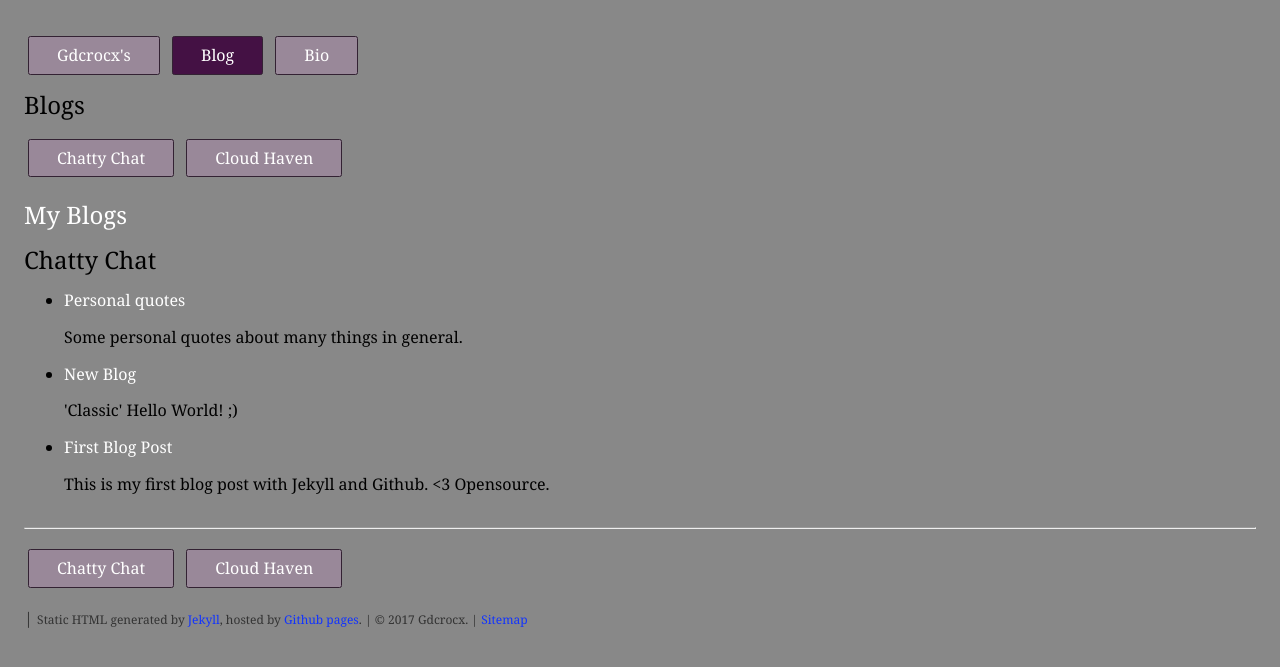
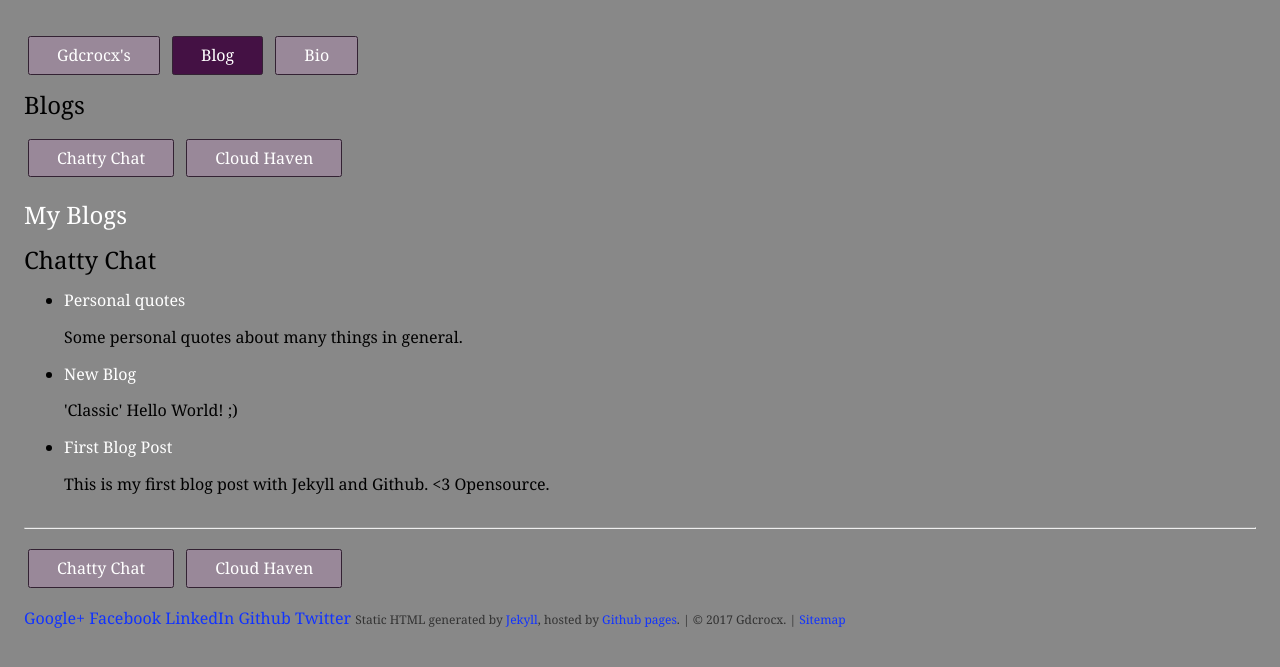
Before and after one commit to georgepiuschettupuzha/georgepiuschettupuzha.github.io, a Jekyll site: the page built from chattychat.html, in a window 1280 px wide. Shown: the top 667 px of the page. Built offline with Jekyll 4.4.1, drawn with Linux system fonts in a browser that asks for light colours.

Commit message:
Added social links to the footer include

```diff
--- a/_includes/footer.html
+++ b/_includes/footer.html
@@ -4,7 +4,13 @@
 
         <!--{% include copyContent.html copyClass='copyContent-bottom' %}    -->
 
-        {% include blogNav.html %} |
+        {% include blogNav.html %}
+
+        <a href="https://plus.google.com/+GeorgeDavisGdcrocx">Google+</a>
+        <a href="https://www.facebook.com/GDCrocx">Facebook</a>
+        <a href="https://www.linkedin.com/in/george-davis-c-0a042563/">LinkedIn</a>
+        <a href="https://github.com/gdcrocx">Github</a>
+        <a href="https://twitter.com/GDCrocx">Twitter</a>
 
         <span>Static HTML generated by <a href="https://jekyllrb.com/">Jekyll</a>, hosted by <a href="https://pages.github.com/">Github pages</a>. | &copy; 2017 Gdcrocx. | <a href="{{site.baseUrl}}/sitemap">Sitemap</a></span>
 
```
